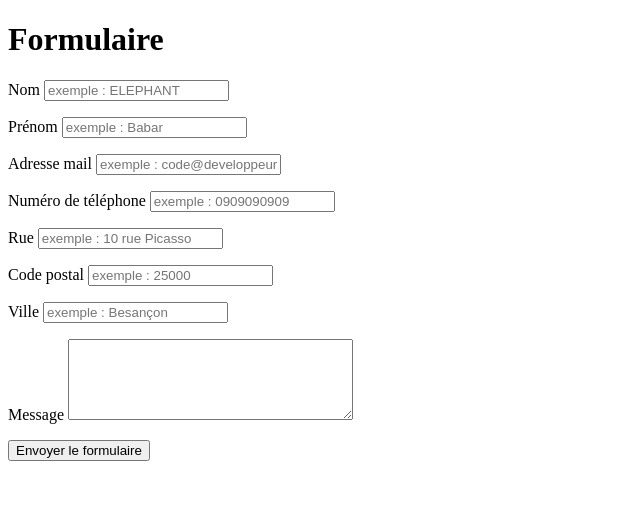
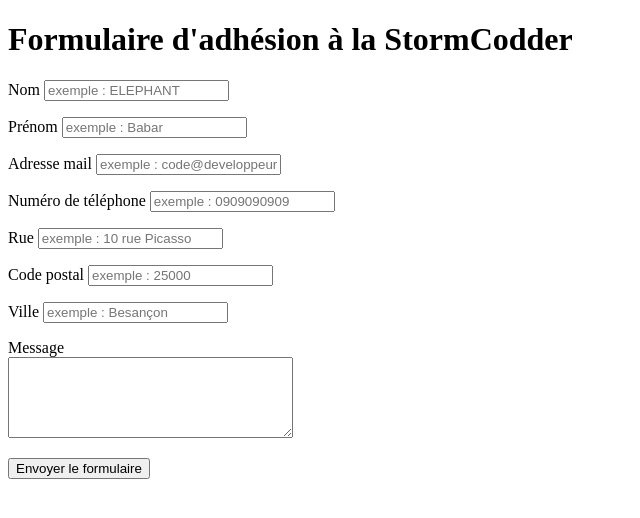
Before and after one commit to parmentlovski/formulaire, a plain HTML site: page index.html in a window 1280 px wide. Shown: the top 518 px of the page, without its empty margins (0-640 px from the left). Drawn offline with Linux system fonts and the light colour scheme.

Commit message:
Javascript terminé, reste css

```diff
--- a/assets/css/style.css
+++ b/assets/css/style.css
@@ -10,3 +10,7 @@
     color: red;
     /* font-weight: bold; */
 }
+
+body {
+    height: 2000px;
+}
--- a/assets/js/script.js
+++ b/assets/js/script.js
@@ -27,7 +27,7 @@ inputMessage.addEventListener('blur', erreurMessage);
 
 // Premier champ = NOM
 
-function erreurLastName() {
+function erreurLastName(e) {
 
     majuscules = /^[A-Z ]+$/;
     errorLastName = document.querySelector('#errorLastName');
@@ -41,12 +41,14 @@ function erreurLastName() {
     else if (document.querySelector('#lastname').value === ("")) {
         errorLastName.innerHTML = "Veuillez renseigner votre nom";
         validate.style.display = "none";
+        e.preventDefault();
         return false;
     }
 
     else {
         errorLastName.innerHTML = 'Veuillez utiliser des caractères valides ainsi que des majuscules';
         validate.style.display = "none";
+        e.preventDefault();
         return false;
     }
 }
--- a/index.html
+++ b/index.html
@@ -7,7 +7,10 @@
 </head>
 <body>
 
-    <h1>Formulaire</h1>
+    <header>
+            <h1>Formulaire d'adhésion à la StormCodder</h1>
+    </header>
+
 
         <form>
 
@@ -54,7 +57,7 @@
             </p>
 
             <p>
-            <label for="message">Message</label>
+                <label for="message">Message</label><br>
                 <textarea id="message" name="message"
                 rows="5" cols="33">
                 </textarea>
```
Lines whose indentation alone changed are shown as unchanged.
